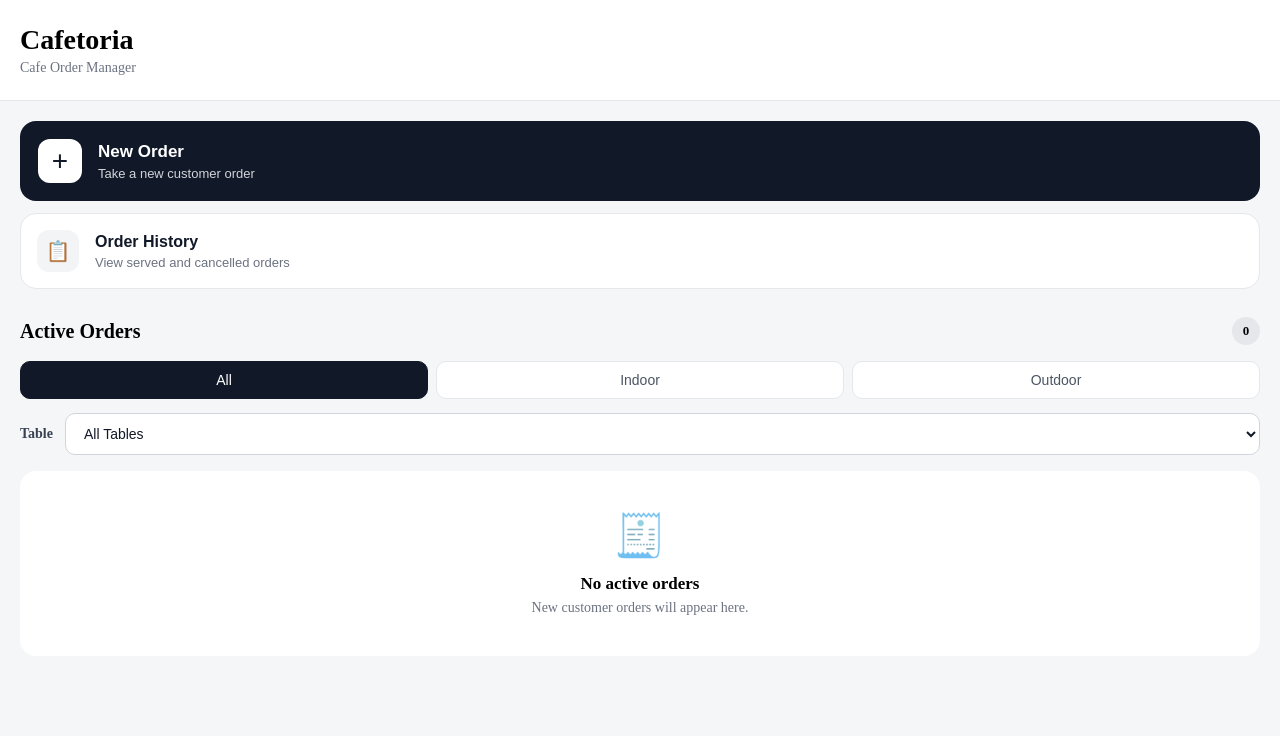
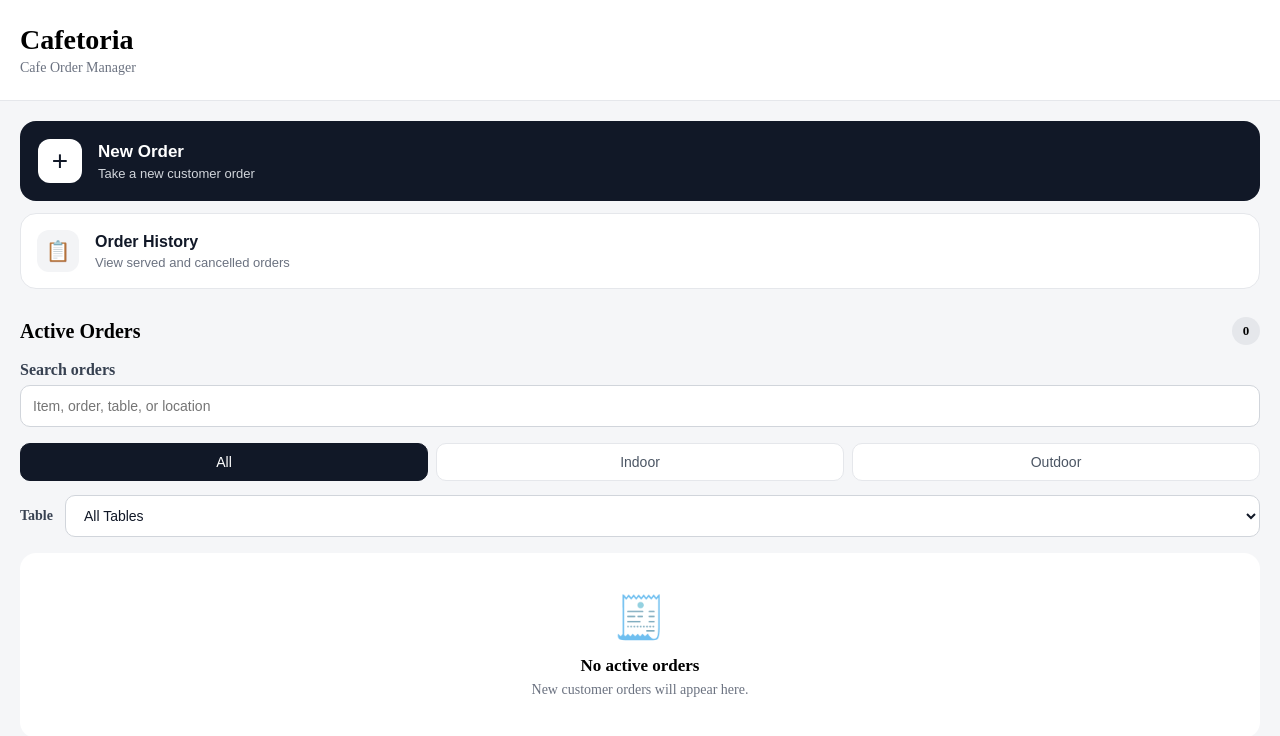
Before and after one commit to safrinanishi97/cafe-order-app, an Angular app: page / in a window 1280 px wide. Shown: the top 736 px of the page. Built offline with nearby package versions, Linux system fonts and the light colour scheme.

Commit message:
Add search functionality

```diff
--- a/src/app/home/home.html
+++ b/src/app/home/home.html
@@ -47,6 +47,17 @@
           {{ filteredOrders().length }}
         </span>
 
+      </div>
+
+      <div class="order-search">
+        <label for="orderSearch">Search orders</label>
+        <input
+          id="orderSearch"
+          type="search"
+          placeholder="Item, order, table, or location"
+          [value]="searchTerm()"
+          (input)="onSearchChange($event)"
+        />
       </div>
 
       <div class="section-filter">
@@ -180,7 +191,13 @@
                 </span>
 
                 <h3>
-                  #{{ order.orderNumber }}
+                  #@for (segment of getHighlightedText(order.orderNumber); track $index) {
+                    @if (segment.matched) {
+                      <mark>{{ segment.text }}</mark>
+                    } @else {
+                      {{ segment.text }}
+                    }
+                  }
                 </h3>
 
               </div>
@@ -195,11 +212,23 @@
             <div class="order-location">
 
                <span>
-                📍 {{ order.section | titlecase }}
+                📍 @for (segment of getHighlightedText(order.section); track $index) {
+                  @if (segment.matched) {
+                    <mark>{{ segment.text | titlecase }}</mark>
+                  } @else {
+                    {{ segment.text | titlecase }}
+                  }
+                }
               </span>
 
               <strong>
-                Table {{ order.tableNumber }}
+                Table @for (segment of getHighlightedText(order.tableNumber); track $index) {
+                  @if (segment.matched) {
+                    <mark>{{ segment.text }}</mark>
+                  } @else {
+                    {{ segment.text }}
+                  }
+                }
               </strong>
 
             </div>
@@ -217,13 +246,25 @@
                   <div class="item-info">
 
                     <span>
-                      {{ item.foodName }}
+                      @for (segment of getHighlightedText(item.foodName); track $index) {
+                        @if (segment.matched) {
+                          <mark>{{ segment.text }}</mark>
+                        } @else {
+                          {{ segment.text }}
+                        }
+                      }
                     </span>
 
                     @if (item.variantName) {
 
                       <small>
-                        {{ item.variantName }}
+                        @for (segment of getHighlightedText(item.variantName); track $index) {
+                          @if (segment.matched) {
+                            <mark>{{ segment.text }}</mark>
+                          } @else {
+                            {{ segment.text }}
+                          }
+                        }
                       </small>
 
                     }
--- a/src/app/home/home.scss
+++ b/src/app/home/home.scss
@@ -105,6 +105,51 @@
   font-weight: 600;
 }
 
+.order-search {
+  display: flex;
+  flex-direction: column;
+  gap: 6px;
+
+  margin-top: 16px;
+
+  label {
+    color: #374151;
+    font-size: 16px;
+    font-weight: 600;
+  }
+
+  input {
+    width: 100%;
+    min-height: 42px;
+
+    padding: 10px 12px;
+
+    border: 1px solid #d1d5db;
+    border-radius: 10px;
+
+    background: #ffffff;
+    color: #111827;
+
+    font-size: 14px;
+
+    outline: none;
+    box-sizing: border-box;
+
+    &:focus {
+      border-color: #111827;
+    }
+  }
+}
+
+mark {
+  padding: 0 2px;
+
+  border-radius: 2px;
+
+  background: #fef08a;
+  color: inherit;
+}
+
 .empty-state {
   margin-top: 16px;
   padding: 40px 20px;
@@ -190,7 +235,7 @@
 
   border-top: 1px solid #f0f0f0;
 
-  font-size: 14px;
+  font-size: 15px;
 
   strong {
     font-weight: 600;
@@ -344,11 +389,11 @@
 .item-info small {
   color: #6b7280;
 
-  font-size: 11px;
+  font-size: 15px;
 }
 
 .order-item > strong {
-  font-size: 14px;
+  font-size: 16px;
 }
 
 .order-footer {
--- a/src/app/home/home.ts
+++ b/src/app/home/home.ts
@@ -22,6 +22,8 @@ export class Home {
 
   protected readonly selectedTable = signal<number | 'all'>('all');
 
+  protected readonly searchTerm = signal('');
+
   protected readonly indoorTables = [1, 2, 3, 4, 5, 6, 7, 8, 9, 10];
 
   protected readonly outdoorTables = [1, 2, 3, 4, 5, 6, 7, 8, 9, 10];
@@ -30,6 +32,7 @@ export class Home {
 
     const section = this.selectedSection();
     const table = this.selectedTable();
+    const searchTerm = this.searchTerm().trim().toLowerCase();
 
     return this.orders().filter(order => {
 
@@ -41,7 +44,20 @@ export class Home {
         table === 'all' ||
         order.tableNumber === table;
 
-      return sectionMatches && tableMatches;
+      const searchableOrder = [
+        order.orderNumber,
+        order.tableNumber,
+        order.section,
+        ...order.items.flatMap(item => [item.foodName, item.variantName ?? '']),
+      ]
+        .join(' ')
+        .toLowerCase();
+
+      const searchMatches =
+        searchTerm === '' ||
+        searchableOrder.includes(searchTerm);
+
+      return sectionMatches && tableMatches && searchMatches;
     });
   });
 
@@ -95,4 +111,50 @@ export class Home {
 
     this.selectedTable.set(Number(value));
   }
+
+  protected onSearchChange(event: Event): void {
+    const inputElement = event.target as HTMLInputElement;
+
+    this.searchTerm.set(inputElement.value);
+  }
+
+  protected getHighlightedText(
+    value: string | number
+  ): Array<{ text: string; matched: boolean }> {
+    const text = String(value);
+    const searchTerm = this.searchTerm().trim();
+
+    if (searchTerm === '') {
+      return [{ text, matched: false }];
+    }
+
+    const normalizedText = text.toLowerCase();
+    const normalizedSearchTerm = searchTerm.toLowerCase();
+    const segments: Array<{ text: string; matched: boolean }> = [];
+    let startIndex = 0;
+    let matchIndex = normalizedText.indexOf(normalizedSearchTerm);
+
+    while (matchIndex !== -1) {
+      if (matchIndex > startIndex) {
+        segments.push({
+          text: text.slice(startIndex, matchIndex),
+          matched: false,
+        });
+      }
+
+      segments.push({
+        text: text.slice(matchIndex, matchIndex + searchTerm.length),
+        matched: true,
+      });
+
+      startIndex = matchIndex + searchTerm.length;
+      matchIndex = normalizedText.indexOf(normalizedSearchTerm, startIndex);
+    }
+
+    if (startIndex < text.length) {
+      segments.push({ text: text.slice(startIndex), matched: false });
+    }
+
+    return segments.length > 0 ? segments : [{ text, matched: false }];
+  }
 }
```
